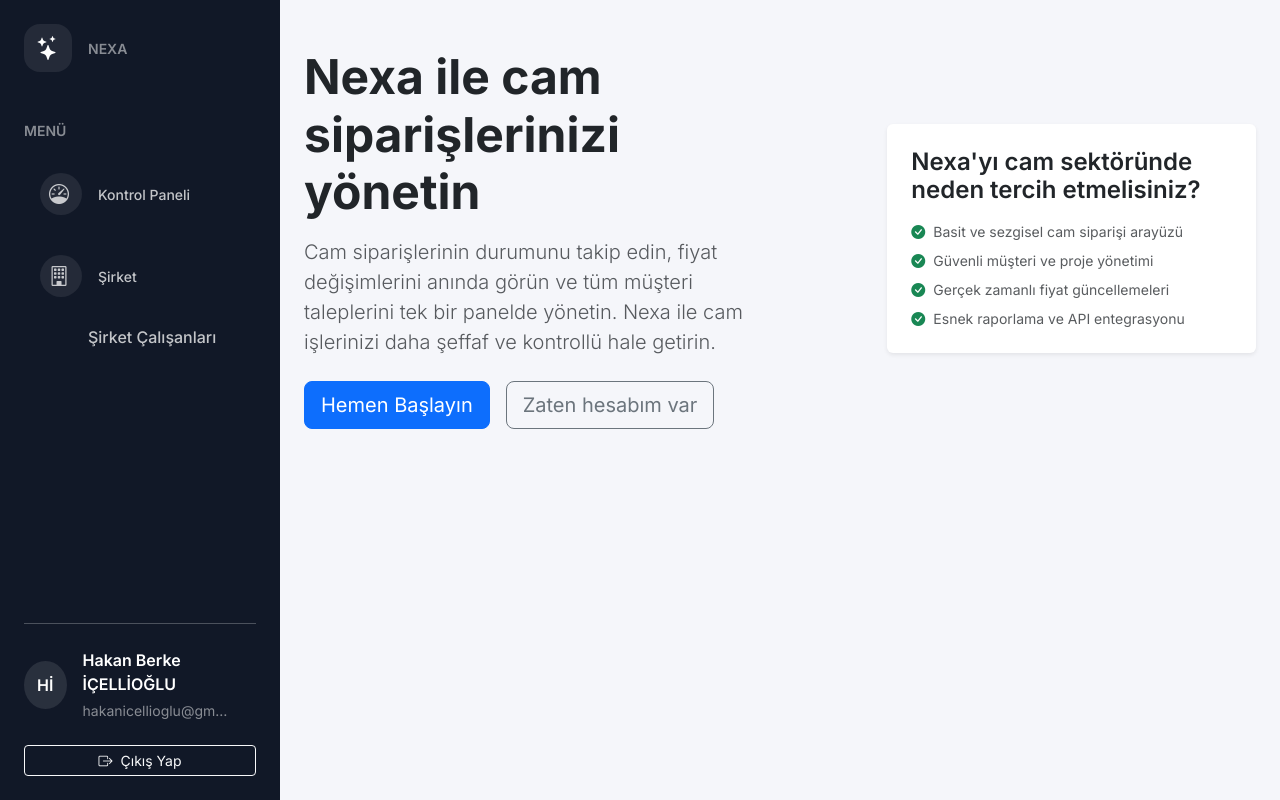
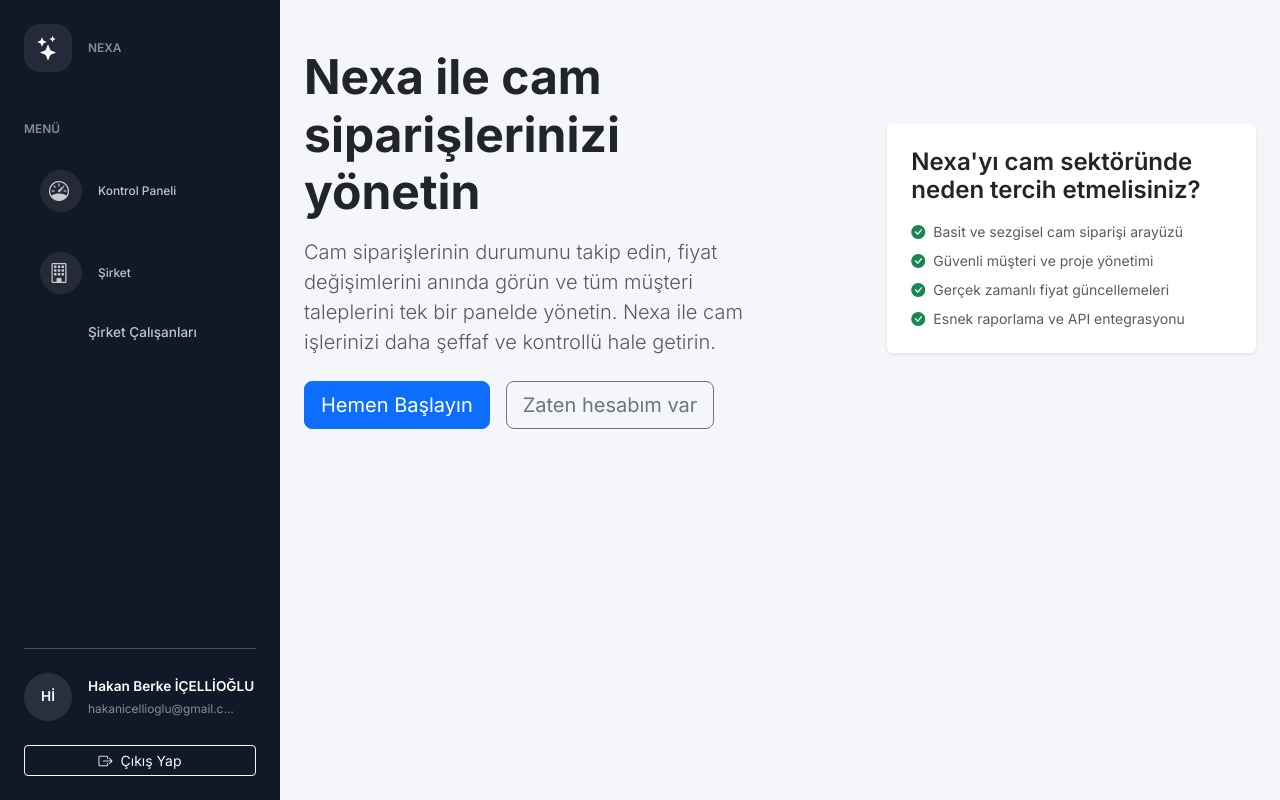
Before and after one commit to hakanicellioglu/nexa, a PHP site: page /index.php in a window 1280 px wide. Run offline with PHP 8.4, Linux system fonts and the light colour scheme; a user stored in the database is signed in.

Commit message:
Reduce sidebar text size

```diff
--- a/sidebar.php
+++ b/sidebar.php
@@ -56,7 +56,7 @@ if (function_exists('mb_strtoupper')) {
     $initials = strtoupper($initials);
 }
 ?>
-<aside class="sidebar col-auto d-none d-lg-flex flex-column flex-shrink-0 align-self-start px-4 py-4 position-sticky top-0 min-vh-100" style="width: 280px;">
+<aside class="sidebar col-auto d-none d-lg-flex flex-column flex-shrink-0 align-self-start px-4 py-4 position-sticky top-0 min-vh-100" style="width: 280px; font-size: 0.85rem;">
     <div class="d-flex align-items-center gap-3 mb-5">
         <div class="rounded-4 d-flex align-items-center justify-content-center" style="background: rgba(255, 255, 255, 0.08); width: 48px; height: 48px; line-height: 0;">
             <i class="bi bi-stars text-white fs-4 lh-1"></i>
@@ -131,7 +131,7 @@ if (function_exists('mb_strtoupper')) {
         </a>
     </div>
 </aside>
-<div class="offcanvas offcanvas-start text-bg-dark" tabindex="-1" id="sidebarOffcanvas" aria-labelledby="sidebarOffcanvasLabel">
+<div class="offcanvas offcanvas-start text-bg-dark" tabindex="-1" id="sidebarOffcanvas" aria-labelledby="sidebarOffcanvasLabel" style="font-size: 0.9rem;">
     <div class="offcanvas-header border-bottom border-secondary">
         <div>
             <div class="text-uppercase text-white-50 fw-semibold small">Nexa</div>
```
